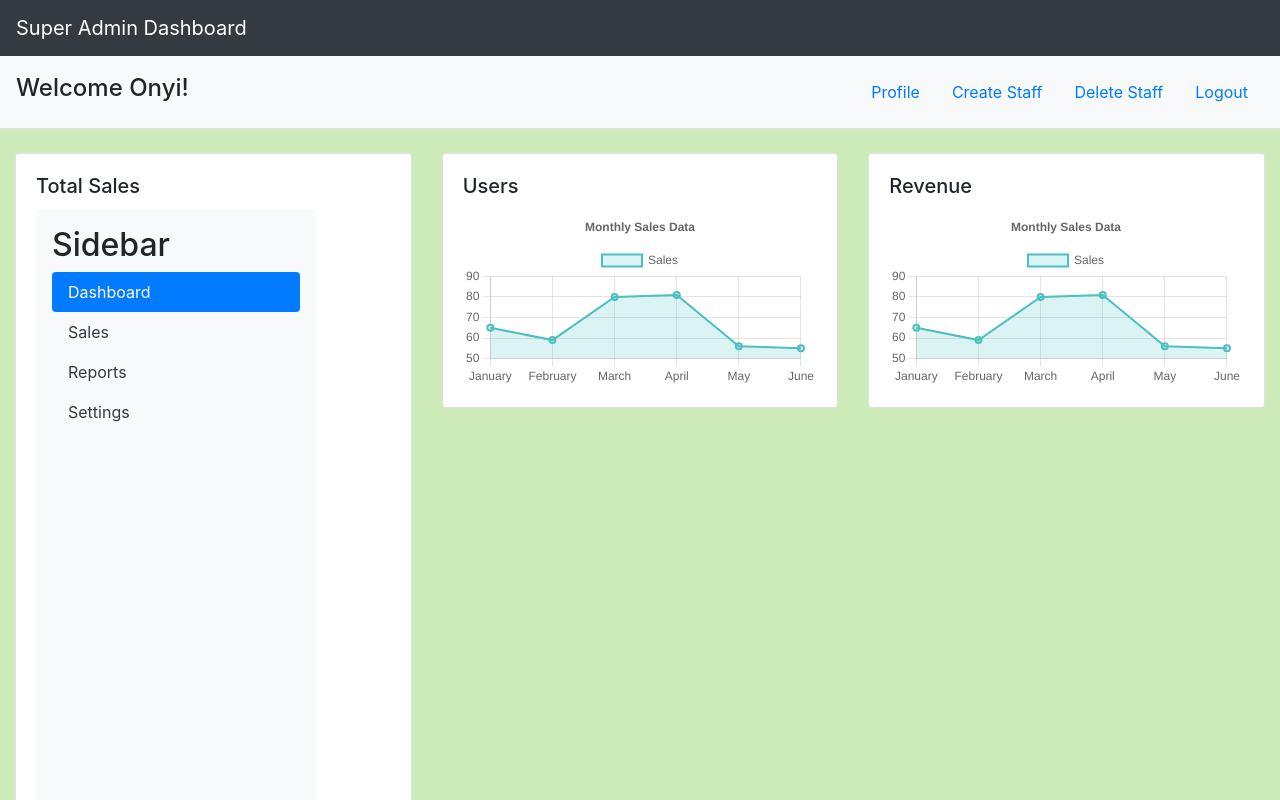
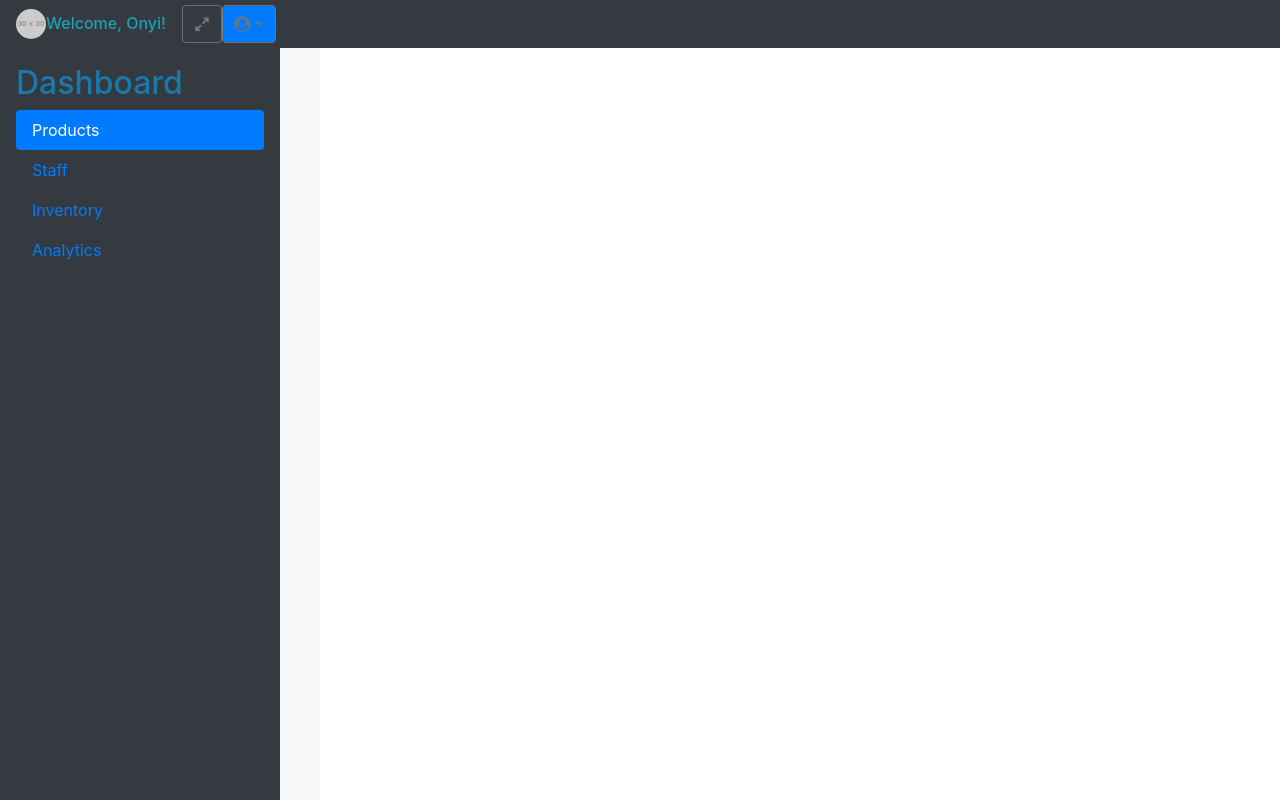
Before and after one commit to mrtechnic/sales-tracker-app, a React (Vite) app: page /superAdminDash in a window 1280 px wide. Shown: the top 800 px of the page. Built offline with nearby package versions, Linux system fonts and the light colour scheme.

Commit message:
third commit

```diff
--- a/package.json
+++ b/package.json
@@ -13,6 +13,7 @@
     "bootstrap": "^4.6.2",
     "chart.js": "^4.4.4",
     "dom": "^0.0.3",
+    "font-awesome": "^4.7.0",
     "react": "^18.3.1",
     "react-bootstrap": "^2.10.5",
     "react-dom": "^18.3.1",
--- a/src/App.jsx
+++ b/src/App.jsx
@@ -4,6 +4,7 @@ import SuperAdminLogin from './pages/superAdminLogin/SuperAdminLogin';
 import SuperAdminDash from './Dashboards/superAdminDash';
 import {BrowserRouter as Router, Routes, Route} from 'react-router-dom';
 import 'bootstrap/dist/css/bootstrap.min.css';
+import 'font-awesome/css/font-awesome.min.css';
 import './App.css';
 
 
--- a/src/Dashboards/superAdminDash.jsx
+++ b/src/Dashboards/superAdminDash.jsx
@@ -1,48 +1,91 @@
-import React from 'react'
-import { Container, Row, Col, Navbar, Card } from 'react-bootstrap';
-import SalesChart from '../components/SalesChart';
+import React, { useState } from 'react';
+import { Container, Row, Col, Card } from 'react-bootstrap';
 import Sidebar from '../components/SideBar';
-import Header from '../components/Header';
-
+import Navbar from '../components/NavBar';
 
 const SuperAdminDash = () => {
+  const [selectedCategory, setSelectedCategory] = useState(null);
+
+  // Example data for products, staff, inventory, and analytics tools
+  const products = ["Product A", "Product B", "Product C"];
+  const staffMembers = ["Staff 1", "Staff 2", "Staff 3"];
+  const inventoryItems = ["Item 1", "Item 2", "Item 3"];
+  const analyticsTools = ["Tool 1", "Tool 2", "Tool 3"];
+
+  // Function to handle category selection
+  const handleSelectCategory = (category) => {
+    setSelectedCategory(category);
+  };
+
   return (
     <div>
-        <Navbar bg="dark" variant="dark">
-        <Navbar.Brand href="#home">Super Admin Dashboard</Navbar.Brand>
-      </Navbar>
-      <Header />
-      <Container fluid>
+      <Navbar />
+      <Container fluid className="vh-100"> {/* Full height of the viewport */}
+        <Row className="h-100">
+          {/* Sidebar with fixed width and full height */}
+          <Col md={3} className="p-0 bg-light sidebar">
+            <Sidebar onSelectCategory={handleSelectCategory} />
+          </Col>
+
+          {/* Main content area */}
+          <Col md={9}>
             <Row className="mt-4">
-          <Col md={4}>
+              <Col>
+                {selectedCategory === "Products" && (
                   <Card>
                     <Card.Body>
-                <Card.Title>Total Sales</Card.Title>
-                <Sidebar />
-                <SalesChart />
+                      <Card.Title>Products</Card.Title>
+                      <ul>
+                        {products.map((product, index) => (
+                          <li key={index}>{product}</li>
+                        ))}
+                      </ul>
                     </Card.Body>
                   </Card>
-          </Col>
-          <Col md={4}>
+                )}
+                {selectedCategory === "Staff" && (
                   <Card>
                     <Card.Body>
-                <Card.Title>Users</Card.Title>
-                <SalesChart />
+                      <Card.Title>Staff</Card.Title>
+                      <ul>
+                        {staffMembers.map((staff, index) => (
+                          <li key={index}>{staff}</li>
+                        ))}
+                      </ul>
                     </Card.Body>
                   </Card>
-          </Col>
-          <Col md={4}>
+                )}
+                {selectedCategory === "Inventory" && (
                   <Card>
                     <Card.Body>
-                <Card.Title>Revenue</Card.Title>
-                <SalesChart />
+                      <Card.Title>Inventory</Card.Title>
+                      <ul>
+                        {inventoryItems.map((item, index) => (
+                          <li key={index}>{item}</li>
+                        ))}
+                      </ul>
                     </Card.Body>
                   </Card>
+                )}
+                {selectedCategory === "Analytics" && (
+                  <Card>
+                    <Card.Body>
+                      <Card.Title>Analytics</Card.Title>
+                      <ul>
+                        {analyticsTools.map((tool, index) => (
+                          <li key={index}>{tool}</li>
+                        ))}
+                      </ul>
+                    </Card.Body>
+                  </Card>
+                )}
+              </Col>
+            </Row>
           </Col>
         </Row>
       </Container>
     </div>
-  )
-}
+  );
+};
 
-export default SuperAdminDash
+export default SuperAdminDash;
--- a/src/components/Header.jsx
+++ /dev/null
@@ -1,28 +0,0 @@
-// src/components/Header.jsx
-import React from 'react';
-
-const Header = () => {
-  return (
-    <header className="d-flex justify-content-between align-items-center p-3 bg-light border-bottom">
-      <h1 className="h4">Welcome Onyi!</h1>
-      <nav>
-        <ul className="nav">
-          <li className="nav-item">
-            <a className="nav-link" href="#profile">Profile</a>
-          </li>
-          <li className="nav-item">
-            <a className="nav-link" href="#settings">Create Staff</a>
-          </li>
-          <li className="nav-item">
-            <a className="nav-link" href="#settings">Delete Staff</a>
-          </li>
-          <li className="nav-item">
-            <a className="nav-link" href="#logout">Logout</a>
-          </li>
-        </ul>
-      </nav>
-    </header>
-  );
-};
-
-export default Header;
--- /dev/null
+++ b/src/components/NavBar.jsx
@@ -0,0 +1,73 @@
+import React from 'react';
+import { Dropdown } from 'react-bootstrap'; // Import Bootstrap Dropdown for profile menu
+
+const Navbar = () => {
+  // Toggle full-screen mode
+  const toggleFullScreen = () => {
+    if (!document.fullscreenElement) {
+      document.documentElement.requestFullscreen();
+    } else if (document.exitFullscreen) {
+      document.exitFullscreen();
+    }
+  };
+
+  return (
+    <nav className="navbar navbar-expand-lg navbar-light bg-dark py-1"> {/* Reduced vertical padding */}
+      <a className="navbar-brand d-flex align-items-center" href="/">
+        <img
+          src="https://via.placeholder.com/30"  // Placeholder for your profile logo
+          alt="Profile"
+          className="rounded-circle me-2" // Margin end for spacing
+        />
+        <h1 className="h6 text-info mb-0">Welcome, Onyi!</h1> {/* Reduced font size and removed margin */}
+      </a>
+      <button
+        className="navbar-toggler"
+        type="button"
+        data-bs-toggle="collapse" // Use data-bs-* for Bootstrap 5
+        data-bs-target="#navbarNav"
+        aria-controls="navbarNav"
+        aria-expanded="false"
+        aria-label="Toggle navigation"
+      >
+        <span className="navbar-toggler-icon"></span>
+      </button>
+
+      <div className="collapse navbar-collapse" id="navbarNav">
+        <ul className="navbar-nav ms-auto"> {/* Changed to ms-auto for Bootstrap 5 */}
+          {/* Full-Screen Toggle */}
+          <li className="nav-item">
+            <button
+              className="btn btn-outline-secondary me-3" // Margin end for spacing
+              onClick={toggleFullScreen}
+            >
+              <i className="fa fa-expand" aria-hidden="true"></i>
+            </button>
+          </li>
+
+          {/* Profile Dropdown with Logout */}
+          <li className="nav-item dropdown">
+            <Dropdown>
+              <Dropdown.Toggle
+                className="btn btn-outline-secondary"
+                id="dropdown-basic"
+              >
+                <i className="fa fa-user-circle" aria-hidden="true"></i>
+              </Dropdown.Toggle>
+
+              <Dropdown.Menu align="right">
+                <Dropdown.Item href="#/profile">Profile</Dropdown.Item>
+                <Dropdown.Divider />
+                <Dropdown.Item href="#/logout">
+                  <i className="fa fa-sign-out" aria-hidden="true"></i> Logout
+                </Dropdown.Item>
+              </Dropdown.Menu>
+            </Dropdown>
+          </li>
+        </ul>
+      </div>
+    </nav>
+  );
+};
+
+export default Navbar;
--- a/src/components/SalesChart.jsx
+++ /dev/null
@@ -1,53 +0,0 @@
-import React, { useEffect, useRef } from 'react';
-import { Chart } from 'chart.js/auto';
-
-const SalesChart = () => {
-  const chartRef = useRef(null);
-  const chartInstanceRef = useRef(null); // Keep track of the Chart instance
-
-  useEffect(() => {
-    const ctx = chartRef.current.getContext('2d');
-
-    // Destroy existing chart instance before creating a new one
-    if (chartInstanceRef.current) {
-      chartInstanceRef.current.destroy();
-    }
-
-    chartInstanceRef.current = new Chart(ctx, {
-      type: 'line',
-      data: {
-        labels: ['January', 'February', 'March', 'April', 'May', 'June'],
-        datasets: [
-          {
-            label: 'Sales',
-            data: [65, 59, 80, 81, 56, 55],
-            borderColor: 'rgba(75, 192, 192, 1)',
-            backgroundColor: 'rgba(75, 192, 192, 0.2)',
-            borderWidth: 2,
-            fill: true,
-          },
-        ],
-      },
-      options: {
-        responsive: true,
-        plugins: {
-          title: {
-            display: true,
-            text: 'Monthly Sales Data',
-          },
-        },
-      },
-    });
-
-    // Cleanup: destroy the chart instance when the component unmounts
-    return () => {
-      if (chartInstanceRef.current) {
-        chartInstanceRef.current.destroy();
-      }
-    };
-  }, []);
-
-  return <canvas ref={chartRef} />;
-};
-
-export default SalesChart;
--- a/src/components/SideBar.jsx
+++ b/src/components/SideBar.jsx
@@ -1,29 +1,45 @@
-// src/components/Sidebar.js
+// src/components/SideBar.js
 import React from 'react';
 
-const Sidebar = () => {
+const Sidebar = ({ onSelectCategory }) => {
   return (
-    <div className="d-flex flex-column flex-shrink-0 p-3 bg-light" style={{ width: '280px', height: '100vh' }}>
-      <h2 className="fs-4">Sidebar</h2>
+    <div className="d-flex flex-column flex-shrink-0 p-3 bg-dark" style={{ width: '280px', height: '100%' }}>
+      <h2 className="fs-4" style={{color: "#1a78ab"}} >Dashboard</h2>
       <ul className="nav nav-pills flex-column mb-auto">
         <li className="nav-item">
-          <a href="#dashboard" className="nav-link active" aria-current="page">
-            Dashboard
+          <a
+            href="#products"
+            className="nav-link active"
+            onClick={() => onSelectCategory("Products")}
+          >
+            Products
           </a>
         </li>
-        <li>
-          <a href="#sales" className="nav-link text-dark">
-            Sales
+        <li className="nav-item">
+          <a
+            href="#staff"
+            className="nav-link"
+            onClick={() => onSelectCategory("Staff")}
+          >
+            Staff
           </a>
         </li>
-        <li>
-          <a href="#reports" className="nav-link text-dark">
-            Reports
+        <li className="nav-item">
+          <a
+            href="#inventory"
+            className="nav-link"
+            onClick={() => onSelectCategory("Inventory")}
+          >
+            Inventory
           </a>
         </li>
-        <li>
-          <a href="#settings" className="nav-link text-dark">
-            Settings
+        <li className="nav-item">
+          <a
+            href="#analytics"
+            className="nav-link"
+            onClick={() => onSelectCategory("Analytics")}
+          >
+            Analytics
           </a>
         </li>
       </ul>
--- a/src/index.css
+++ b/src/index.css
@@ -1,7 +1,7 @@
 @import  '../node_modules/bootstrap/dist/css/bootstrap.css';
 
 body {
-  background-color: #cdebb9; /* Light background */
+  background-color: #ffff; /* Light background */
 }
 
 *{
```
Also changed, not shown: 1 other file (tests, documents, lock files or other folders). Lines whose indentation alone changed are shown as unchanged.
